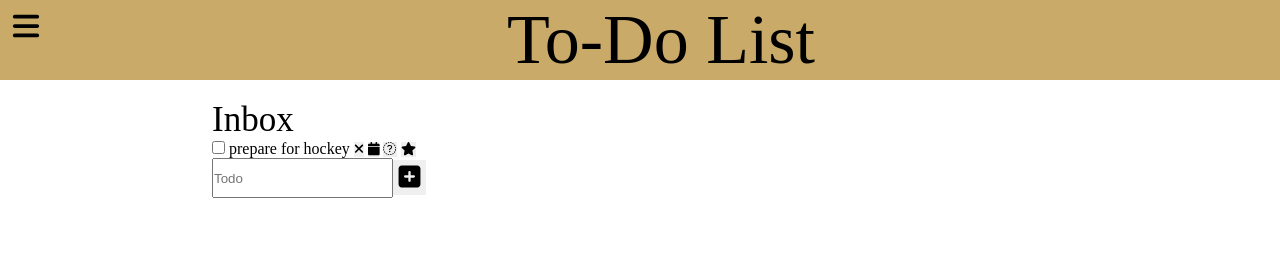
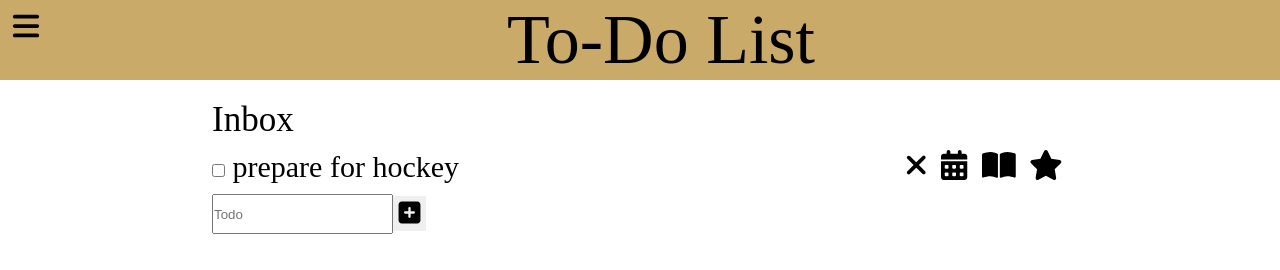
Before and after one commit to Lulay27/Todo-List, a website built with webpack: page src/template.html in a window 1280 px wide. Built offline with nearby package versions, Linux system fonts and the light colour scheme.

Commit message:
added styling for todos changed html of todos inside todo.js to hold icons in i tags

```diff
--- a/src/DOM.js
+++ b/src/DOM.js
@@ -26,7 +26,7 @@ const DOM = (() => {
 
 
     function removeCheckedBox(e) {
-        console.log(e.target.Id);
+        // console.log(e.target.Id);
         // console.log(e.target.type);
 
         if (e.target.type == 'checkbox' || e.target.className == 'cross-btn') {
@@ -65,7 +65,7 @@ const DOM = (() => {
         const newTodo = new Todo(title.value);
         myArr.push(newTodo);
         title.value ='';
-
+        render();
     }
 
     // function editTodo.... edit note/date/prio of todo
--- a/src/styles/style.css
+++ b/src/styles/style.css
@@ -103,23 +103,47 @@ button {
 }
 
 .todo-container {
-    /* display: flex; */
-    /* flex-direction: column; */
-    /* align-items: center; */
     height: auto;
     width: auto;
 }
 
- li {
-    font-size: 20px;
+object {
+
+}
+
+.todo-data:hover {
+    /* border-radius: 10px; */
+    background-color: rgb(230, 216, 187);
+}
+
+.todo-data {
+    display: flex;
+    justify-content: space-between;
+    margin: 10px 0px 10px 0px;
+}
+
+.todo-data #xmark, #cal, #book, #starz {
+    font-size: 30px;
+    margin: 0px 5px 0px 5px;
+
+
+}
+
+.todo-data #xmark, #cal, #book, #starz:hover {
+    cursor: pointer;
+}
+
+.todo-data-left {
+    font-size: 30px;
+}
+
+.todo-data .object {
+
 }
 
 .form-container {
     display: flex;
     align-items: center;
-    /* flex-direction: column; */
-    /* border: black solid 1px; */
-    /* flex-direction: column-reverse; */
 }
 
 #plus-icon {
--- a/src/todo.js
+++ b/src/todo.js
@@ -5,14 +5,19 @@ function render() {
     for (let i = 0; i < DOM.myArr.length; i++) {
         todoUI = document.createElement("div");
         todoUI.id = "object" + i;
+        todoUI.className = "object";
         todoUI.innerHTML += `
         <div class='todo-data'>
-            <input type="checkbox" id="checkbox${i}" class="checkBox">
-            ${DOM.myArr[i].title}
-            <button id = 'cross-btn'><i class="fa fa-xmark"></i></button>
-            <button ><i class="fa fa-calendar"></i></button>
-            <button ><i class="fa fa-notes"></i></button>
-            <button ><i class="fa fa-star"></i></button>
+            <div class="todo-data-left">
+                <input type="checkbox" id="checkbox${i}" class="checkBox">
+                ${DOM.myArr[i].title}
+            </div>
+            <div class="todo-data-right">
+                <i id="xmark" class="fa fa-xmark"></i>
+                <i id="cal" class="fa fa-calendar-days"></i>
+                <i id="book" class="fa fa-book-open"></i>
+                <i id="starz" class="fa fa-star"></i>
+            </div>
         </div>
 
         `;
```
